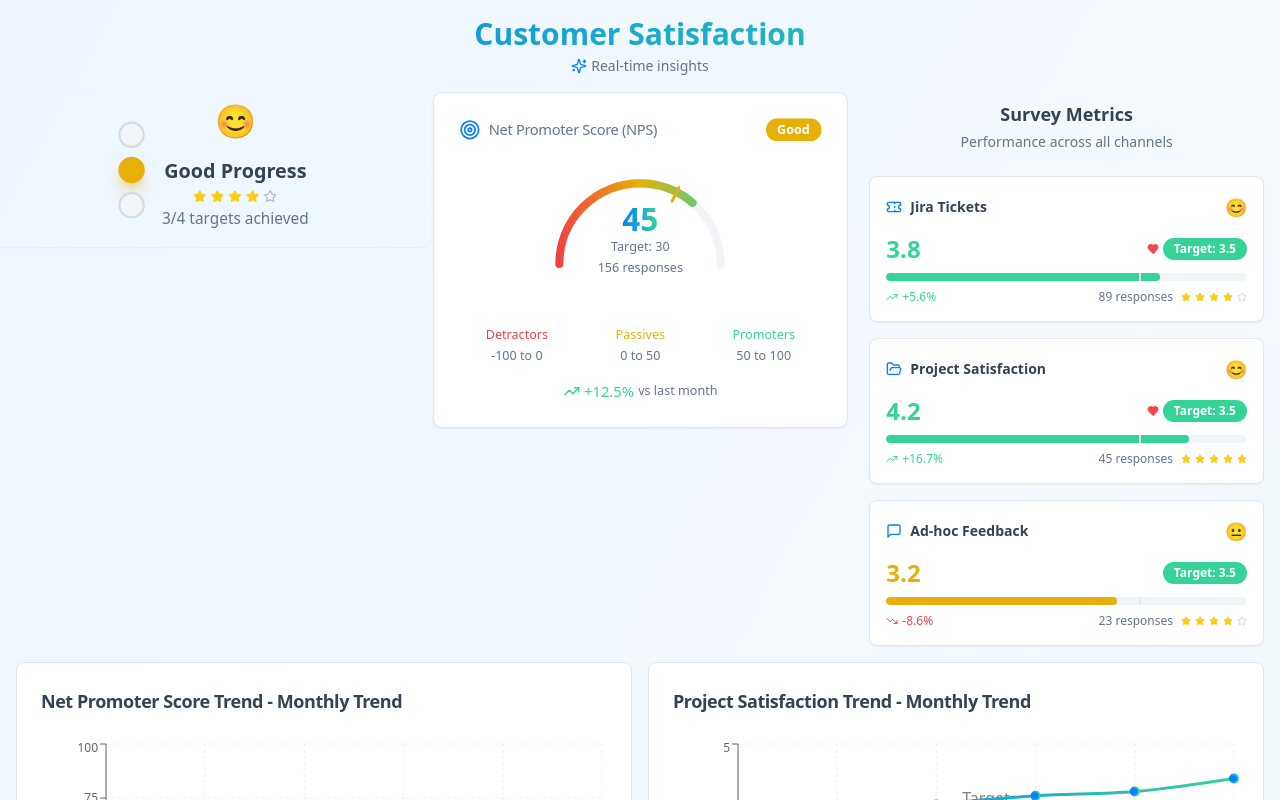
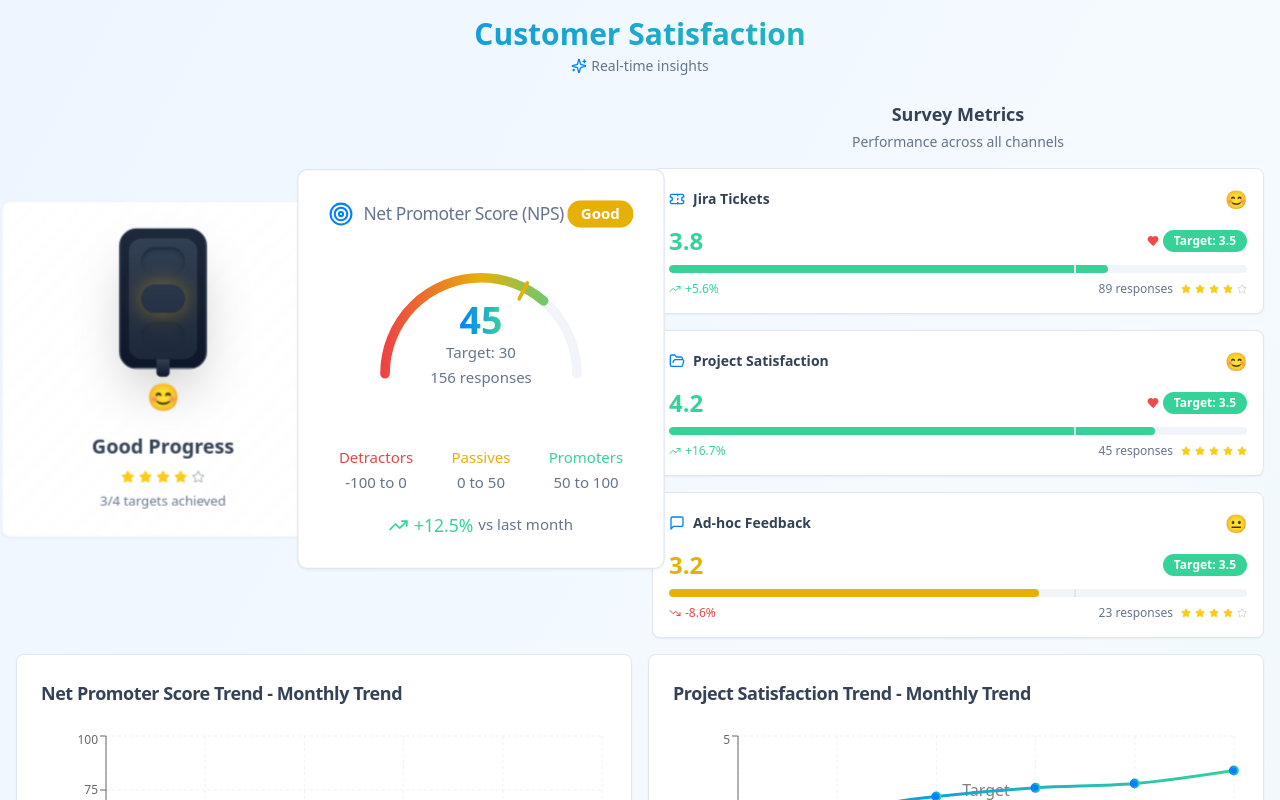
Before and after one commit to pingtanay-stack/satisfaction-sight-dashboard, a React (Vite) app: page / in a window 1280 px wide. Shown: the top 800 px of the page. Built offline with nearby package versions, Linux system fonts and the light colour scheme.

Commit message:
Refactor dashboard layout
Adjust layout and design of traffic lights and NPS gauge.

```diff
--- a/src/components/dashboard/OverallTrafficLight.tsx
+++ b/src/components/dashboard/OverallTrafficLight.tsx
@@ -44,30 +44,53 @@ export function OverallTrafficLight({ metrics }: OverallTrafficLightProps) {
   }
 
   return (
-    <Card className="animate-scale-in card-shadow bg-gradient-primary border-0">
-      <CardContent className="p-4">
-        <div className="flex items-center justify-center gap-4">
-          {/* Traffic Light Circles */}
-          <div className="flex flex-col gap-2">
+    <Card className="animate-scale-in shadow-elegant bg-gradient-to-br from-card via-card/95 to-card/90 border border-border/50 backdrop-blur-sm">
+      <CardContent className="p-6">
+        <div className="text-center space-y-4">
+          {/* Modern Traffic Light */}
+          <div className="relative mx-auto w-20 h-32 bg-gradient-to-b from-slate-800 to-slate-900 rounded-2xl shadow-2xl border border-slate-700">
+            {/* Traffic Light Background */}
+            <div className="absolute inset-2 bg-gradient-to-b from-slate-700 to-slate-800 rounded-xl">
+              {/* Light Slots */}
+              <div className="flex flex-col items-center justify-center h-full gap-2 py-2">
+                {/* Red Light */}
                 <div className={cn(
-              "w-6 h-6 rounded-full transition-all duration-500 border-2",
-              status === "success" ? "bg-success border-success shadow-lg shadow-success/50" : "bg-muted border-muted-foreground/20"
+                  "w-10 h-10 rounded-full transition-all duration-700 shadow-inner",
+                  "bg-gradient-radial from-center",
+                  status === "danger"
+                    ? "from-red-400 to-red-600 shadow-[0_0_20px_rgba(239,68,68,0.8)] animate-pulse"
+                    : "from-slate-600 to-slate-700 shadow-slate-800"
                 )} />
+
+                {/* Yellow Light */}
                 <div className={cn(
-              "w-6 h-6 rounded-full transition-all duration-500 border-2",
-              status === "warning" ? "bg-warning border-warning shadow-lg shadow-warning/50" : "bg-muted border-muted-foreground/20"
+                  "w-10 h-10 rounded-full transition-all duration-700 shadow-inner",
+                  "bg-gradient-radial from-center",
+                  status === "warning"
+                    ? "from-yellow-300 to-yellow-500 shadow-[0_0_20px_rgba(234,179,8,0.8)] animate-pulse"
+                    : "from-slate-600 to-slate-700 shadow-slate-800"
                 )} />
+
+                {/* Green Light */}
                 <div className={cn(
-              "w-6 h-6 rounded-full transition-all duration-500 border-2",
-              status === "danger" ? "bg-destructive border-destructive shadow-lg shadow-destructive/50" : "bg-muted border-muted-foreground/20"
+                  "w-10 h-10 rounded-full transition-all duration-700 shadow-inner",
+                  "bg-gradient-radial from-center",
+                  status === "success"
+                    ? "from-green-400 to-green-600 shadow-[0_0_20px_rgba(34,197,94,0.8)] animate-pulse"
+                    : "from-slate-600 to-slate-700 shadow-slate-800"
                 )} />
+              </div>
+            </div>
+
+            {/* Post */}
+            <div className="absolute -bottom-2 left-1/2 transform -translate-x-1/2 w-3 h-4 bg-gradient-to-b from-slate-700 to-slate-900 rounded-b"></div>
           </div>
 
           {/* Status Content */}
-          <div className="text-center">
-            <div className="text-3xl mb-1 animate-bounce">{emoji}</div>
+          <div className="space-y-2">
+            <div className="text-2xl animate-bounce">{emoji}</div>
             <h3 className="text-lg font-bold text-foreground">{message}</h3>
-            <div className="flex items-center justify-center gap-1 mt-1">
+            <div className="flex items-center justify-center gap-1">
               {[...Array(5)].map((_, i) => (
                 <Star
                   key={i}
@@ -80,7 +103,7 @@ export function OverallTrafficLight({ metrics }: OverallTrafficLightProps) {
                 />
               ))}
             </div>
-            <p className="text-sm text-muted-foreground mt-1">
+            <p className="text-xs text-muted-foreground">
               {targetsMetCount}/{totalTargets} targets achieved
             </p>
           </div>
--- a/src/pages/Index.tsx
+++ b/src/pages/Index.tsx
@@ -120,33 +120,30 @@ const Index = () => {
           </div>
         </div>
 
-        {/* Main Dashboard Layout - Traffic Light & NPS Side by Side */}
-        <div className="grid grid-cols-1 xl:grid-cols-3 gap-8 mb-8">
-          {/* Left Side - Traffic Light & NPS */}
-          <div className="xl:col-span-2 grid grid-cols-1 lg:grid-cols-2 gap-8">
-            {/* Traffic Light - Much Bigger */}
-            <div className="flex items-start justify-center">
-              <div className="w-full max-w-lg transform scale-110">
+        {/* Main Dashboard Layout - Aligned Cards */}
+        <div className="grid grid-cols-1 xl:grid-cols-4 gap-6 mb-8">
+          {/* Traffic Light - Modern Design */}
+          <div className="flex items-center justify-center">
+            <div className="w-full max-w-sm transform scale-110">
               <OverallTrafficLight metrics={metrics} />
             </div>
           </div>
 
-            {/* NPS Gauge - Bigger to match right side height */}
-            <div className="flex items-start justify-center">
-              <div className="w-full max-w-lg">
+          {/* NPS Gauge - Much Bigger */}
+          <div className="flex items-center justify-center">
+            <div className="w-full max-w-sm">
               <NPSGauge
                 currentScore={metrics.nps.current}
                 target={metrics.nps.target}
                 trend={12.5}
                 respondents={metrics.nps.respondents}
-                  className="animate-fade-in w-full transform scale-105"
+                className="animate-fade-in w-full transform scale-125"
               />
             </div>
           </div>
-          </div>
 
-          {/* Right Side - All Other Surveys */}
-          <div className="space-y-6">
+          {/* Survey Metrics - Aligned */}
+          <div className="xl:col-span-2 space-y-4">
             <div className="text-center mb-4">
               <h3 className="text-lg font-semibold text-foreground mb-1">Survey Metrics</h3>
               <p className="text-sm text-muted-foreground">Performance across all channels</p>
```
Lines whose indentation alone changed are shown as unchanged.
